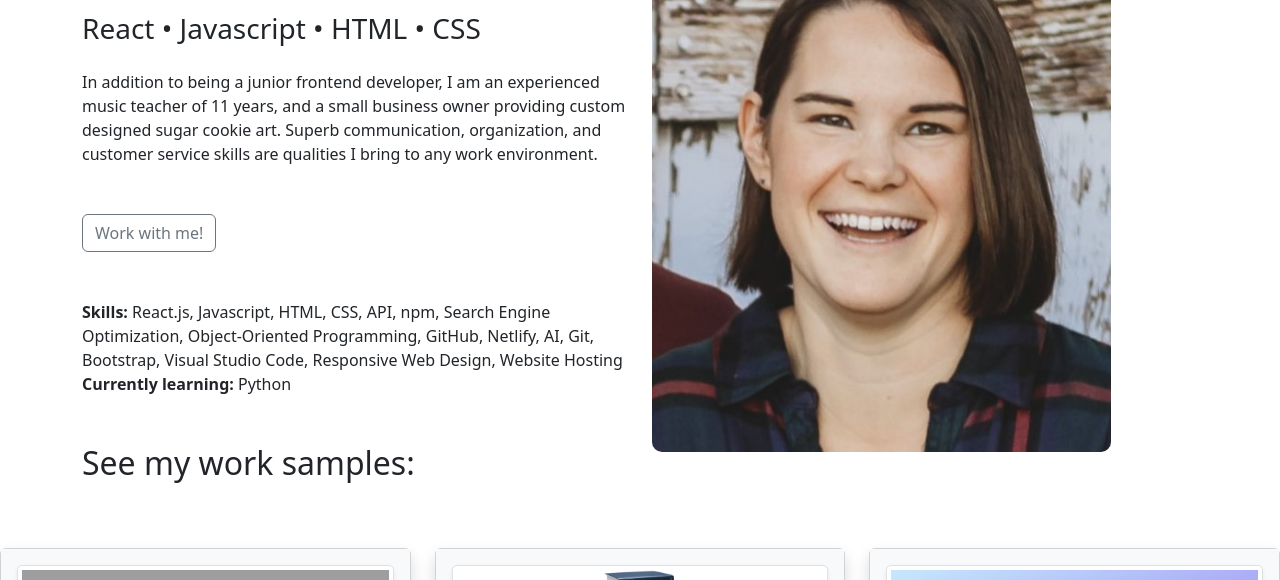
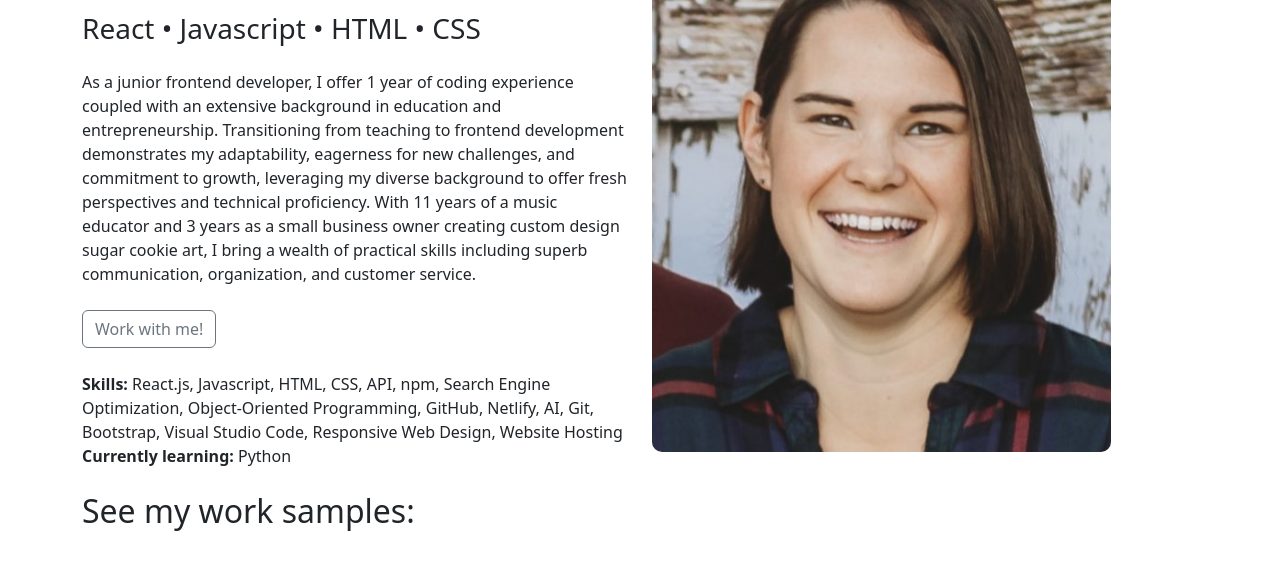
Before and after one commit to SKennedy4123/kennedy-frontend-portfolio, a React (Create React App) app: page / in a window 1280 px wide. Shown: the part 154-734 px from the top of the page. Built offline with nearby package versions, Linux system fonts and the light colour scheme; grey boxes are pictures that could not be loaded.

Commit message:
update Bio paragraph and spacing

```diff
--- a/src/PhotoBio.js
+++ b/src/PhotoBio.js
@@ -10,11 +10,16 @@ export default function PhotoBio() {
             <h1 class="mt-5 mb-4" className="Name">SARAH KENNEDY</h1>
             <h2 class="mb-4">Junior Frontend Developer</h2>
             <h3 class="mb-4">React • Javascript • HTML • CSS</h3>
-            <p class="mb-5">In addition to being a junior frontend developer, I am an experienced music teacher of 11 years, and a small business owner providing custom designed sugar cookie art. Superb communication, organization, and customer service skills are qualities I bring to any work environment.
+            <p class="mb-4">As a junior frontend developer, I offer 1 year of coding experience coupled with an extensive
+background in education and entrepreneurship. Transitioning from teaching to frontend development
+demonstrates my adaptability, eagerness for new challenges, and commitment to growth, leveraging my
+diverse background to offer fresh perspectives and technical proficiency. With 11 years of a music educator
+and 3 years as a small business owner creating custom design sugar cookie art, I bring a wealth of
+practical skills including superb communication, organization, and customer service.
             </p>
             <a href="mailto:skennedy4123@gmail.com" type="button" class="btn btn-outline-secondary">Work with me!</a>
-            <p class="mt-5"><strong>Skills: </strong>React.js, Javascript, HTML, CSS, API, npm, Search Engine Optimization, Object-Oriented Programming, GitHub, Netlify, AI, Git, Bootstrap, Visual Studio Code, Responsive Web Design, Website Hosting<div><strong>Currently learning:</strong> Python</div></p>
-            <h2 class="mt-5">See my work samples:</h2>
+            <p class="mt-4"><strong>Skills: </strong>React.js, Javascript, HTML, CSS, API, npm, Search Engine Optimization, Object-Oriented Programming, GitHub, Netlify, AI, Git, Bootstrap, Visual Studio Code, Responsive Web Design, Website Hosting<div><strong>Currently learning:</strong> Python</div></p>
+            <h2 class="mt-4">See my work samples:</h2>
             </div>
         </div>
         <div class="col-lg-6 mt-2 mb-5">
```
